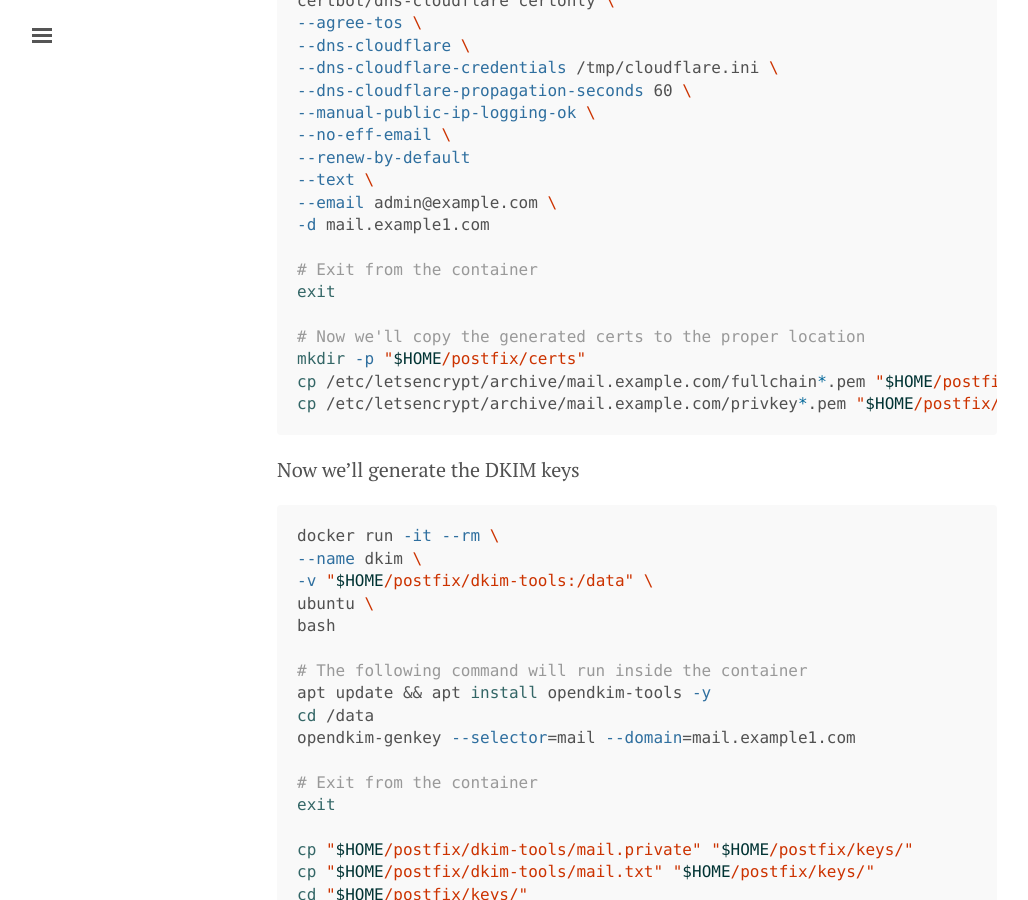
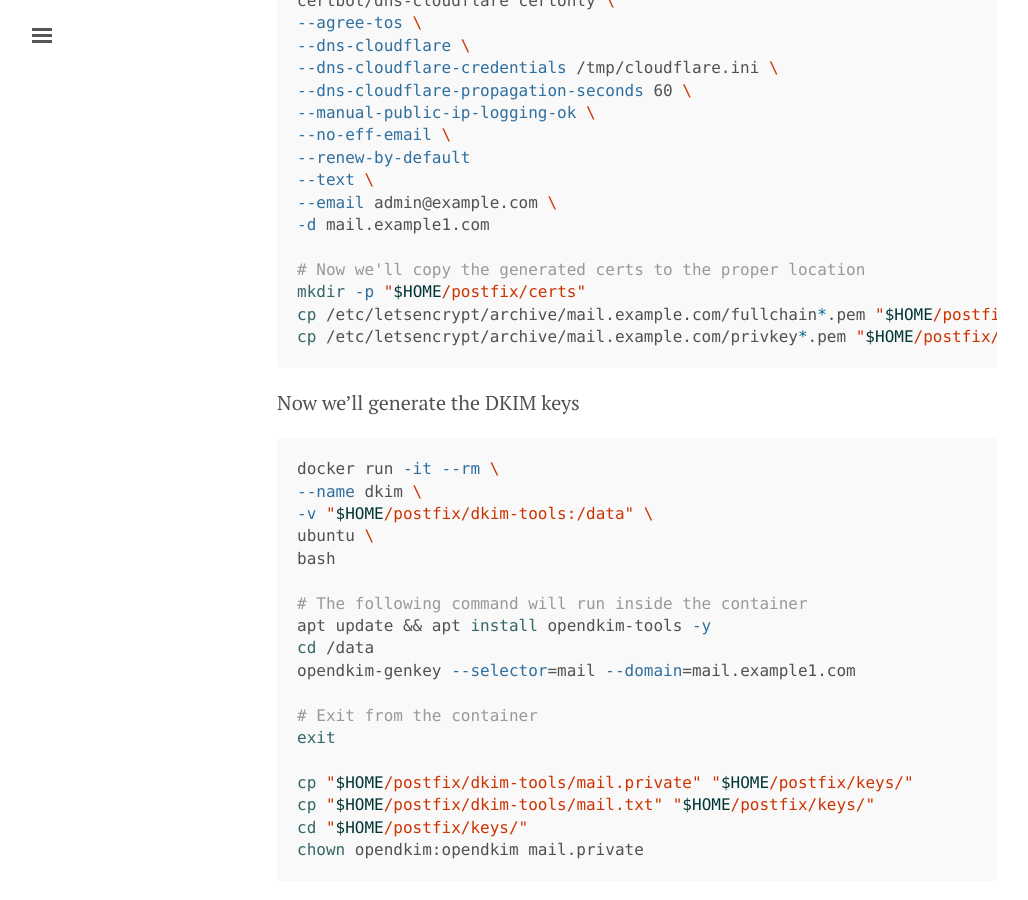
Before and after one commit to lk4ml/blog_example, a Jekyll site: the page built from _posts/2018-12-30-configuring-postfix.md, in a window 1280 px wide and 900 px high, scrolled down 1120 px. Shown: the whole window, without its empty margins (3-1031 px from the left). Built offline with Jekyll 4.4.1, drawn with Linux system fonts in a browser that asks for light colours.

Commit message:
Remove unnecessary command
Signed-off-by: Mriyam Tamuli <mbtamuli@gmail.com>

```diff
--- a/_posts/2018-12-30-configuring-postfix.md
+++ b/_posts/2018-12-30-configuring-postfix.md
@@ -57,9 +57,6 @@ certbot/dns-cloudflare certonly \
 --text \
 --email admin@example.com \
 -d mail.example1.com
-
-# Exit from the container
-exit
 
 # Now we'll copy the generated certs to the proper location
 mkdir -p "$HOME/postfix/certs"
```
